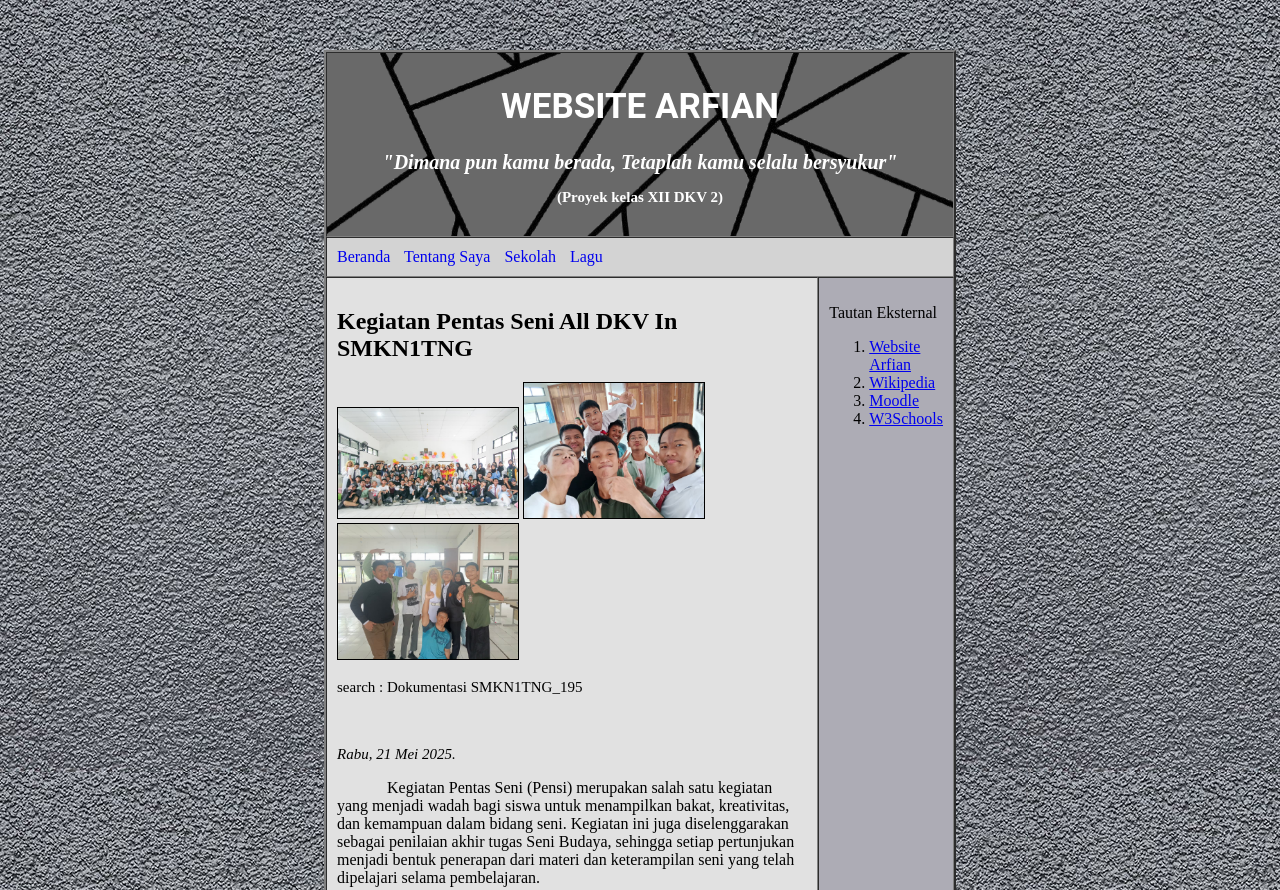
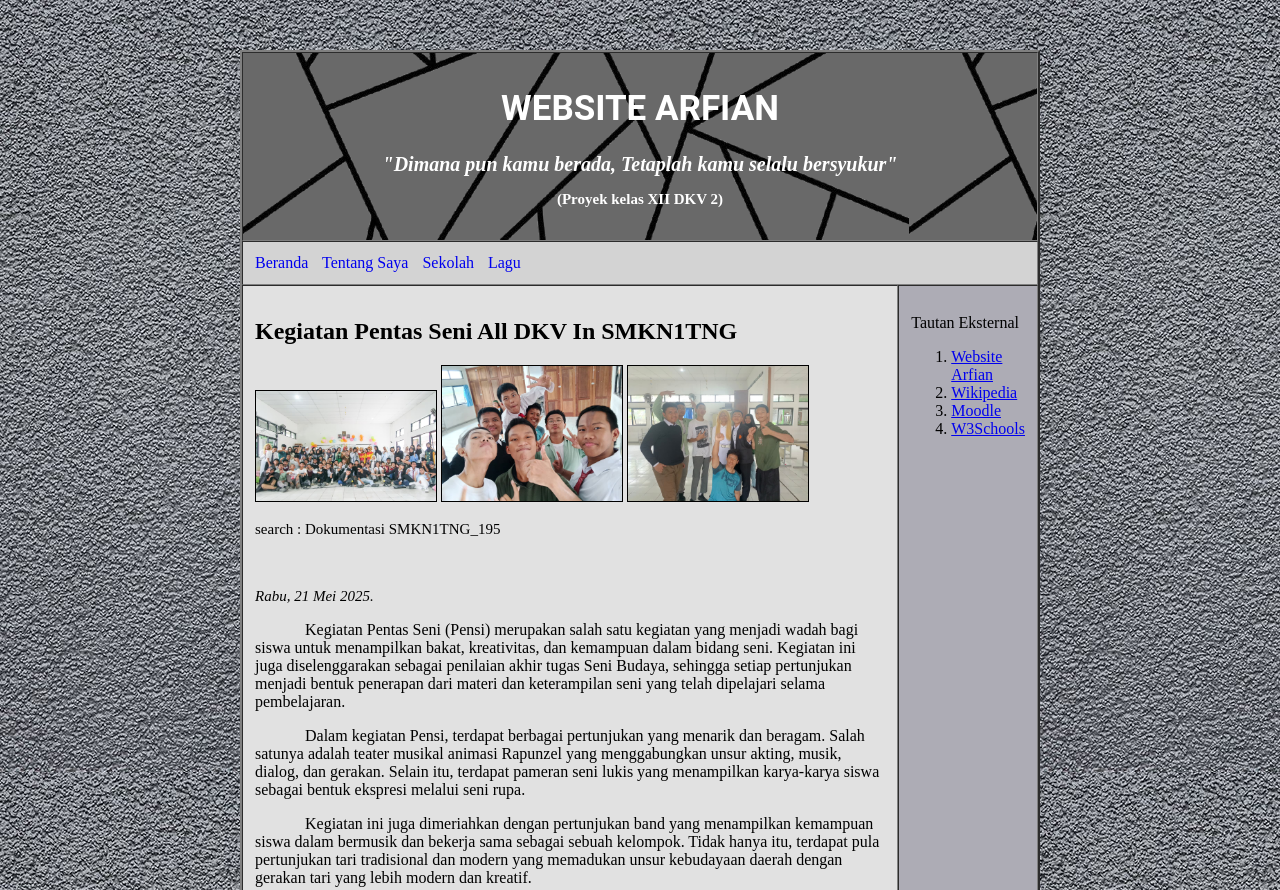
Before and after one commit to arfian209/arfian209.github.io, a plain HTML site: page pribadi/berita2.html in a window 1280 px wide. Shown: the top 890 px of the page. Drawn offline with Linux system fonts and the light colour scheme; a script that the page names is missing.

Commit message:
Update berita2.html

```diff
--- a/pribadi/berita2.html
+++ b/pribadi/berita2.html
@@ -3,14 +3,14 @@
     <head>
         <meta charset="UTF-8" />
         <title>Website Arfian</title>
-        <link rel="stylesheet" href="styles.css" />
+         <link rel="icon" type="image/jpg" href="mobil.jpg">
         <script src="script.js"></script>
     </head>
     <body background="Cores.jpg">
 
         <p>&nbsp;</p>
 
-        <table border="2" width="50%" cellpadding="10" cellspacing="0" align="center">
+        <table border="2" width="800px" cellpadding="12px" cellspacing="0" align="center">
             <tr>
                 <th style="background-color: dimgrey;" colspan="2"  background="bg.png">
                     <h1 style="font-size: 35px" ><font color="white" face="roboto">WEBSITE ARFIAN</font></h1>
```
